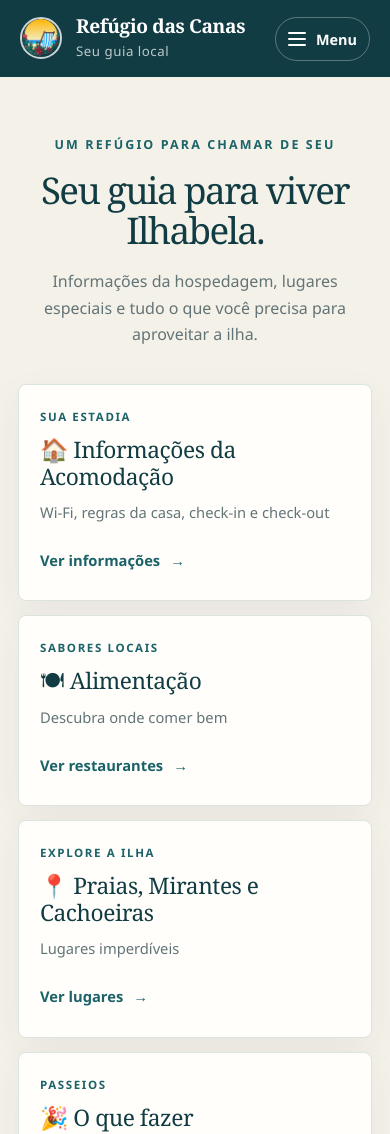
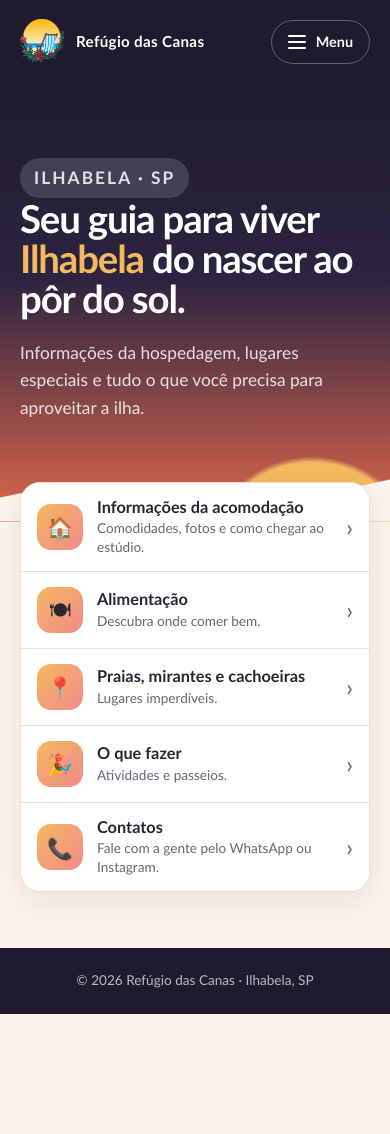
Before and after one commit to derderian4/refugiodascanas, a plain HTML site: page index_old.html in a window 390 px wide. Shown: the top 1134 px of the page. After the commit the page ends 1014 px from the top, so only its background shows below. Drawn offline with Linux system fonts and the light colour scheme.

Commit message:
ideda visual nova

```diff
--- /dev/null
+++ b/css/teste_old.css
@@ -0,0 +1,380 @@
+/* Identidade visual de teste — usada somente por index_old.html */
+:root {
+  color-scheme: light;
+  --noite: #1f1a2e;
+  --noite-2: #2c2440;
+  --terracota: #e0694a;
+  --sol: #f4b860;
+  --rosa: #f08a8a;
+  --creme: #fbf4ea;
+  --texto: #2a2433;
+  --texto-suave: #6b6375;
+  --linha: #ecdfcf;
+  --raio: 20px;
+  --fonte: "Trebuchet MS", "Segoe UI", system-ui, sans-serif;
+}
+
+*, *::before, *::after { box-sizing: border-box; }
+
+body {
+  margin: 0;
+  min-height: 100vh;
+  display: flex;
+  flex-direction: column;
+  color: var(--texto);
+  background: var(--creme);
+  font-family: var(--fonte);
+  line-height: 1.6;
+}
+
+img { display: block; max-width: 100%; }
+
+:focus-visible {
+  outline: 3px solid var(--sol);
+  outline-offset: 3px;
+}
+
+/* Cabeçalho */
+.t-header {
+  padding: 18px max(20px, calc((100vw - 1100px) / 2));
+  display: flex;
+  align-items: center;
+  justify-content: space-between;
+  gap: 16px;
+  color: #fff;
+  background: var(--noite);
+}
+
+.t-marca {
+  display: inline-flex;
+  align-items: center;
+  gap: 12px;
+  color: inherit;
+  text-decoration: none;
+  font-weight: 700;
+  letter-spacing: 0.02em;
+}
+
+.t-marca img {
+  width: 44px;
+  height: 44px;
+  border-radius: 12px;
+  object-fit: cover;
+}
+
+.t-nav {
+  display: flex;
+  flex-wrap: wrap;
+  gap: 6px;
+}
+
+.t-nav a {
+  padding: 8px 14px;
+  border-radius: 999px;
+  color: rgba(255, 255, 255, 0.85);
+  font-size: 0.9rem;
+  text-decoration: none;
+}
+
+.t-nav a:hover { color: #fff; background: rgba(255, 255, 255, 0.1); }
+
+/* Hero */
+.t-hero {
+  position: relative;
+  overflow: hidden;
+  padding: 80px max(20px, calc((100vw - 1100px) / 2)) 120px;
+  color: #fff;
+  background:
+    radial-gradient(circle at 80% 110%, var(--sol) 0 18%, transparent 19%),
+    linear-gradient(180deg, var(--noite) 0%, var(--noite-2) 45%, var(--terracota) 100%);
+}
+
+.t-hero::after {
+  position: absolute;
+  inset: auto 0 0;
+  height: 60px;
+  content: "";
+  background: var(--creme);
+  clip-path: polygon(0 60%, 15% 40%, 35% 70%, 55% 35%, 75% 65%, 100% 30%, 100% 100%, 0 100%);
+}
+
+.t-selo {
+  display: inline-block;
+  margin: 0 0 18px;
+  padding: 6px 14px;
+  border-radius: 999px;
+  background: rgba(255, 255, 255, 0.14);
+  font-size: 0.78rem;
+  font-weight: 700;
+  letter-spacing: 0.12em;
+  text-transform: uppercase;
+}
+
+.t-hero h1 {
+  max-width: 700px;
+  margin: 0;
+  font-size: clamp(2.4rem, 6vw, 4.2rem);
+  font-weight: 800;
+  letter-spacing: -0.03em;
+  line-height: 1.05;
+}
+
+.t-hero h1 span { color: var(--sol); }
+
+.t-hero p {
+  max-width: 520px;
+  margin: 20px 0 0;
+  color: rgba(255, 255, 255, 0.85);
+  font-size: 1.08rem;
+}
+
+/* Cartões */
+main {
+  width: min(1100px, calc(100% - 40px));
+  margin: -40px auto 0;
+  position: relative;
+  z-index: 1;
+  flex: 1;
+}
+
+.t-grid {
+  margin: 0;
+  padding: 0 0 80px;
+  display: grid;
+  grid-template-columns: repeat(auto-fit, minmax(240px, 1fr));
+  gap: 20px;
+  list-style: none;
+}
+
+.t-card {
+  height: 100%;
+  padding: 26px;
+  display: flex;
+  flex-direction: column;
+  gap: 10px;
+  border: 1px solid var(--linha);
+  border-radius: var(--raio);
+  color: inherit;
+  background: #fff;
+  box-shadow: 0 10px 30px rgba(31, 26, 46, 0.07);
+  text-decoration: none;
+  transition: transform 180ms ease, box-shadow 180ms ease, border-color 180ms ease;
+}
+
+.t-card:hover {
+  transform: translateY(-4px);
+  border-color: var(--terracota);
+  box-shadow: 0 18px 40px rgba(224, 105, 74, 0.18);
+}
+
+.t-icone {
+  width: 52px;
+  height: 52px;
+  display: grid;
+  place-items: center;
+  border-radius: 16px;
+  background: linear-gradient(135deg, var(--sol), var(--rosa));
+  font-size: 1.5rem;
+}
+
+.t-rotulo {
+  color: var(--terracota);
+  font-size: 0.74rem;
+  font-weight: 700;
+  letter-spacing: 0.12em;
+  text-transform: uppercase;
+}
+
+.t-card h2 {
+  margin: 0;
+  font-size: 1.3rem;
+  line-height: 1.25;
+}
+
+.t-card p {
+  margin: 0;
+  color: var(--texto-suave);
+  font-size: 0.94rem;
+}
+
+.t-link {
+  margin-top: auto;
+  padding-top: 8px;
+  color: var(--terracota);
+  font-weight: 700;
+  font-size: 0.92rem;
+}
+
+.t-link::after { content: " →"; }
+
+/* Rodapé */
+.t-footer {
+  padding: 22px 20px;
+  color: rgba(255, 255, 255, 0.7);
+  background: var(--noite);
+  font-size: 0.85rem;
+  text-align: center;
+}
+
+.t-footer p { margin: 0; }
+
+/* Menu do celular (oculto no computador) */
+.t-header { position: relative; }
+
+.t-menu { display: none; }
+
+.t-menu summary {
+  min-height: 44px;
+  padding: 8px 16px;
+  display: inline-flex;
+  align-items: center;
+  gap: 10px;
+  border: 1px solid rgba(255, 255, 255, 0.3);
+  border-radius: 999px;
+  font-size: 0.9rem;
+  font-weight: 700;
+  cursor: pointer;
+  list-style: none;
+  user-select: none;
+}
+
+.t-menu summary::-webkit-details-marker { display: none; }
+
+.t-menu[open] summary { background: rgba(255, 255, 255, 0.12); }
+
+.t-menu-icone {
+  width: 18px;
+  display: grid;
+  gap: 4px;
+}
+
+.t-menu-icone span {
+  height: 2px;
+  border-radius: 2px;
+  background: currentColor;
+}
+
+.t-menu-painel {
+  position: absolute;
+  z-index: 20;
+  top: calc(100% + 8px);
+  right: 16px;
+  left: 16px;
+  overflow: hidden;
+  border-radius: var(--raio);
+  background: #fff;
+  box-shadow: 0 20px 50px rgba(31, 26, 46, 0.3);
+}
+
+.t-menu-painel a {
+  min-height: 56px;
+  padding: 12px 18px;
+  display: flex;
+  align-items: center;
+  gap: 14px;
+  color: var(--texto);
+  font-weight: 700;
+  text-decoration: none;
+}
+
+.t-menu-painel a + a { border-top: 1px solid var(--linha); }
+
+.t-menu-painel a::after {
+  margin-left: auto;
+  color: var(--texto-suave);
+  font-size: 1.3rem;
+  content: "›";
+}
+
+.t-menu-painel a:hover,
+.t-menu-painel a:active { background: var(--creme); }
+
+.t-menu-emoji {
+  width: 36px;
+  height: 36px;
+  display: grid;
+  place-items: center;
+  border-radius: 11px;
+  background: linear-gradient(135deg, var(--sol), var(--rosa));
+}
+
+@media (max-width: 640px) {
+  .t-nav { display: none; }
+  .t-menu { display: block; }
+  .t-marca span { font-size: 0.95rem; }
+  .t-hero { padding-top: 56px; padding-bottom: 100px; }
+
+  /* Cards viram lista estilo app */
+  .t-grid {
+    gap: 0;
+    margin-bottom: 56px;
+    padding-bottom: 0;
+    overflow: hidden;
+    grid-template-columns: 1fr;
+    border: 1px solid var(--linha);
+    border-radius: var(--raio);
+    background: #fff;
+    box-shadow: 0 10px 30px rgba(31, 26, 46, 0.08);
+  }
+
+  .t-grid li + li { border-top: 1px solid var(--linha); }
+
+  .t-card {
+    min-height: 76px;
+    padding: 14px 16px;
+    display: grid;
+    grid-template-columns: 46px 1fr auto;
+    column-gap: 14px;
+    row-gap: 2px;
+    align-items: center;
+    border: 0;
+    border-radius: 0;
+    box-shadow: none;
+  }
+
+  .t-card:hover {
+    transform: none;
+    box-shadow: none;
+    background: var(--creme);
+  }
+
+  .t-icone {
+    width: 46px;
+    height: 46px;
+    grid-column: 1;
+    grid-row: 1 / 3;
+    border-radius: 14px;
+    font-size: 1.3rem;
+  }
+
+  .t-card h2 {
+    grid-column: 2;
+    grid-row: 1;
+    align-self: end;
+    font-size: 1.02rem;
+  }
+
+  .t-card p {
+    grid-column: 2;
+    grid-row: 2;
+    align-self: start;
+    font-size: 0.85rem;
+    line-height: 1.4;
+  }
+
+  .t-card::after {
+    grid-column: 3;
+    grid-row: 1 / 3;
+    color: var(--texto-suave);
+    font-size: 1.5rem;
+    content: "›";
+  }
+
+  .t-rotulo,
+  .t-link { display: none; }
+}
+
+@media (prefers-reduced-motion: reduce) {
+  .t-card { transition: none; }
+  .t-card:hover { transform: none; }
+}
--- a/index_old.html
+++ b/index_old.html
@@ -3,65 +3,98 @@
 <head>
   <meta charset="UTF-8">
   <meta name="viewport" content="width=device-width, initial-scale=1.0">
-  <title>Refúgio das Canas</title>
+  <meta name="theme-color" content="#1f1a2e">
+  <meta name="robots" content="noindex">
+  <title>Refúgio das Canas | Teste de identidade visual</title>
   <link rel="icon" type="image/png" href="img/logo.png">
-  <link rel="stylesheet" href="css/styles.css">
-  <script src="js/include.js" defer></script>
+  <!-- Página de teste com identidade visual própria; não usa css/styles.css nem os componentes compartilhados. -->
+  <link rel="stylesheet" href="css/teste_old.css">
 </head>
 
 <body>
+  <header class="t-header">
+    <a class="t-marca" href="index.html">
+      <img src="img/logo.png" alt="">
+      <span>Refúgio das Canas</span>
+    </a>
+    <nav class="t-nav" aria-label="Navegação principal">
+      <a href="pages/acomodacoes/index.html">Acomodações</a>
+      <a href="pages/hospedes/index.html">Hóspedes</a>
+      <a href="pages/balsa.html">Balsa</a>
+      <a href="pages/contatos/contatos_uteis.html">Contato</a>
+    </nav>
+    <details class="t-menu">
+      <summary aria-label="Abrir menu">
+        <span class="t-menu-icone" aria-hidden="true"><span></span><span></span><span></span></span>
+        <span>Menu</span>
+      </summary>
+      <nav class="t-menu-painel" aria-label="Navegação principal (celular)">
+        <a href="pages/acomodacoes/index.html"><span class="t-menu-emoji" aria-hidden="true">🏠</span>Acomodações</a>
+        <a href="pages/hospedes/index.html"><span class="t-menu-emoji" aria-hidden="true">🧳</span>Hóspedes</a>
+        <a href="pages/balsa.html"><span class="t-menu-emoji" aria-hidden="true">⛴</span>Balsa</a>
+        <a href="pages/contatos/contatos_uteis.html"><span class="t-menu-emoji" aria-hidden="true">📞</span>Contato</a>
+      </nav>
+    </details>
+  </header>
 
-  <div id="header"></div>
+  <section class="t-hero" aria-labelledby="t-titulo">
+    <p class="t-selo">Ilhabela · SP</p>
+    <h1 id="t-titulo">Seu guia para viver <span>Ilhabela</span> do nascer ao pôr do sol.</h1>
+    <p>Informações da hospedagem, lugares especiais e tudo o que você precisa para aproveitar a ilha.</p>
+  </section>
 
   <main>
-    <section class="home-intro" aria-labelledby="home-title">
-      <p class="eyebrow">Um refúgio para chamar de seu</p>
-      <h2 id="home-title">Seu guia para viver Ilhabela.</h2>
-      <p>Informações da hospedagem, lugares especiais e tudo o que você precisa para aproveitar a ilha.</p>
-    </section>
-
-    <section class="home-grid" aria-label="Acesse o guia do Refúgio das Canas">
-
-      <article class="item-card">
-        <span class="item-label">Sua estadia</span>
-        <h2>🏠 Informações da Acomodação</h2>
-        <p>Wi-Fi, regras da casa, check-in e check-out</p>
-        <a href="pages/acomodacoes/informacao_acomodacao.html" class="btn">Ver informações</a>
-      </article>
-
-      <article class="item-card">
-        <span class="item-label">Sabores locais</span>
-        <h2>🍽 Alimentação</h2>
-        <p>Descubra onde comer bem</p>
-        <a href="pages/hospedes/alimentacao.html" class="btn">Ver restaurantes</a>
-      </article>
-
-      <article class="item-card">
-        <span class="item-label">Explore a ilha</span>
-        <h2>📍 Praias, Mirantes e Cachoeiras</h2>
-        <p>Lugares imperdíveis</p>
-        <a href="pages/hospedes/pontos_turisticos.html" class="btn">Ver lugares</a>
-      </article>
-
-      <article class="item-card">
-        <span class="item-label">Passeios</span>
-        <h2>🎉 O que fazer</h2>
-        <p>Atividades e passeios</p>
-        <a href="pages/hospedes/atividades.html" class="btn">Ver atividades</a>
-      </article>
-
-      <article class="item-card">
-        <span class="item-label">Estamos por perto</span>
-        <h2>📞 Contatos Úteis</h2>
-        <p>Emergências, farmácia, transporte e anfitrião</p>
-        <a href="pages/contatos/contatos_uteis.html" class="btn">Ver contatos</a>
-      </article>
-
-    </section>
-
+    <ul class="t-grid" aria-label="Acesse o guia do Refúgio das Canas">
+      <li>
+        <a class="t-card" href="pages/acomodacoes/refugio-das-canas/index.html">
+          <span class="t-icone" aria-hidden="true">🏠</span>
+          <span class="t-rotulo">Sua estadia</span>
+          <h2>Informações da acomodação</h2>
+          <p>Comodidades, fotos e como chegar ao estúdio.</p>
+          <span class="t-link">Ver informações</span>
+        </a>
+      </li>
+      <li>
+        <a class="t-card" href="pages/hospedes/alimentacao.html">
+          <span class="t-icone" aria-hidden="true">🍽</span>
+          <span class="t-rotulo">Sabores locais</span>
+          <h2>Alimentação</h2>
+          <p>Descubra onde comer bem.</p>
+          <span class="t-link">Ver restaurantes</span>
+        </a>
+      </li>
+      <li>
+        <a class="t-card" href="pages/hospedes/pontos_turisticos.html">
+          <span class="t-icone" aria-hidden="true">📍</span>
+          <span class="t-rotulo">Explore a ilha</span>
+          <h2>Praias, mirantes e cachoeiras</h2>
+          <p>Lugares imperdíveis.</p>
+          <span class="t-link">Ver lugares</span>
+        </a>
+      </li>
+      <li>
+        <a class="t-card" href="pages/hospedes/atividades.html">
+          <span class="t-icone" aria-hidden="true">🎉</span>
+          <span class="t-rotulo">Passeios</span>
+          <h2>O que fazer</h2>
+          <p>Atividades e passeios.</p>
+          <span class="t-link">Ver atividades</span>
+        </a>
+      </li>
+      <li>
+        <a class="t-card" href="pages/contatos/contatos_uteis.html">
+          <span class="t-icone" aria-hidden="true">📞</span>
+          <span class="t-rotulo">Estamos por perto</span>
+          <h2>Contatos</h2>
+          <p>Fale com a gente pelo WhatsApp ou Instagram.</p>
+          <span class="t-link">Ver contatos</span>
+        </a>
+      </li>
+    </ul>
   </main>
 
-  <div id="footer"></div>
-
+  <footer class="t-footer">
+    <p>© 2026 Refúgio das Canas · Ilhabela, SP</p>
+  </footer>
 </body>
 </html>
```
